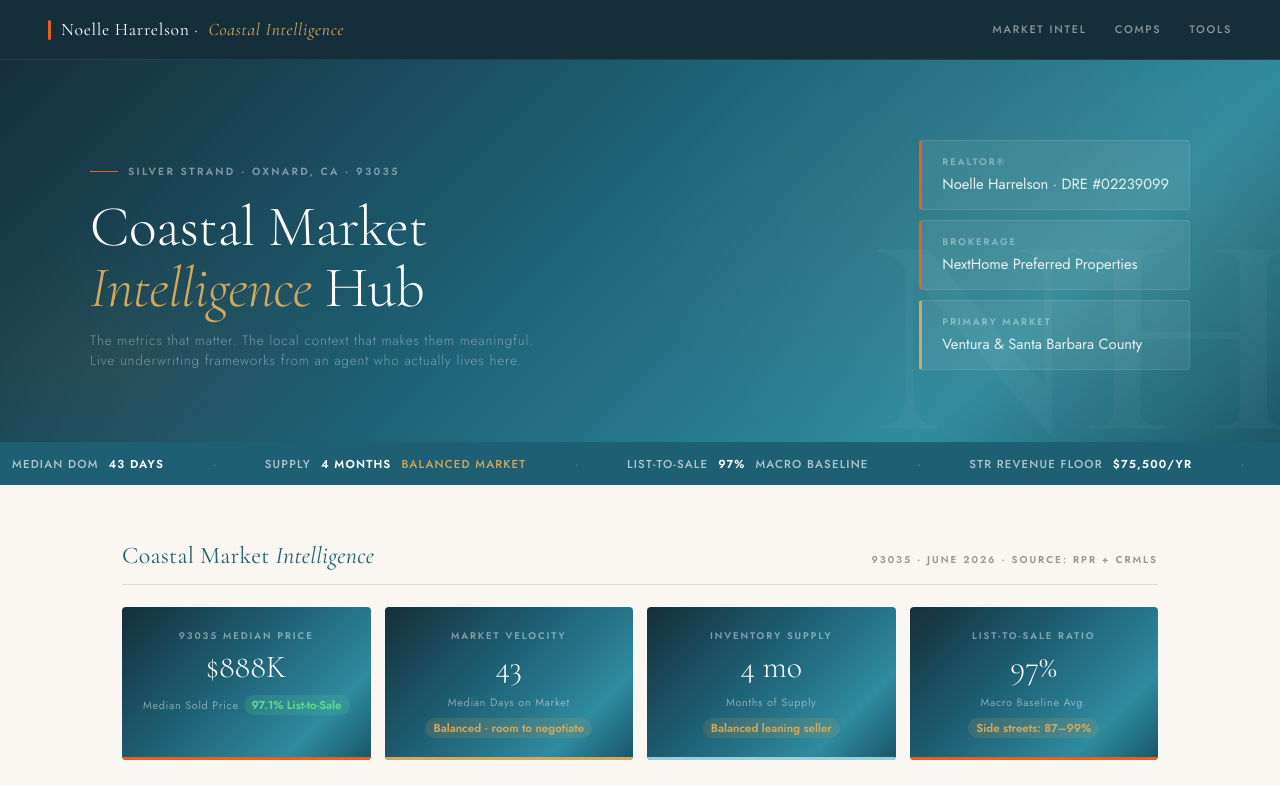
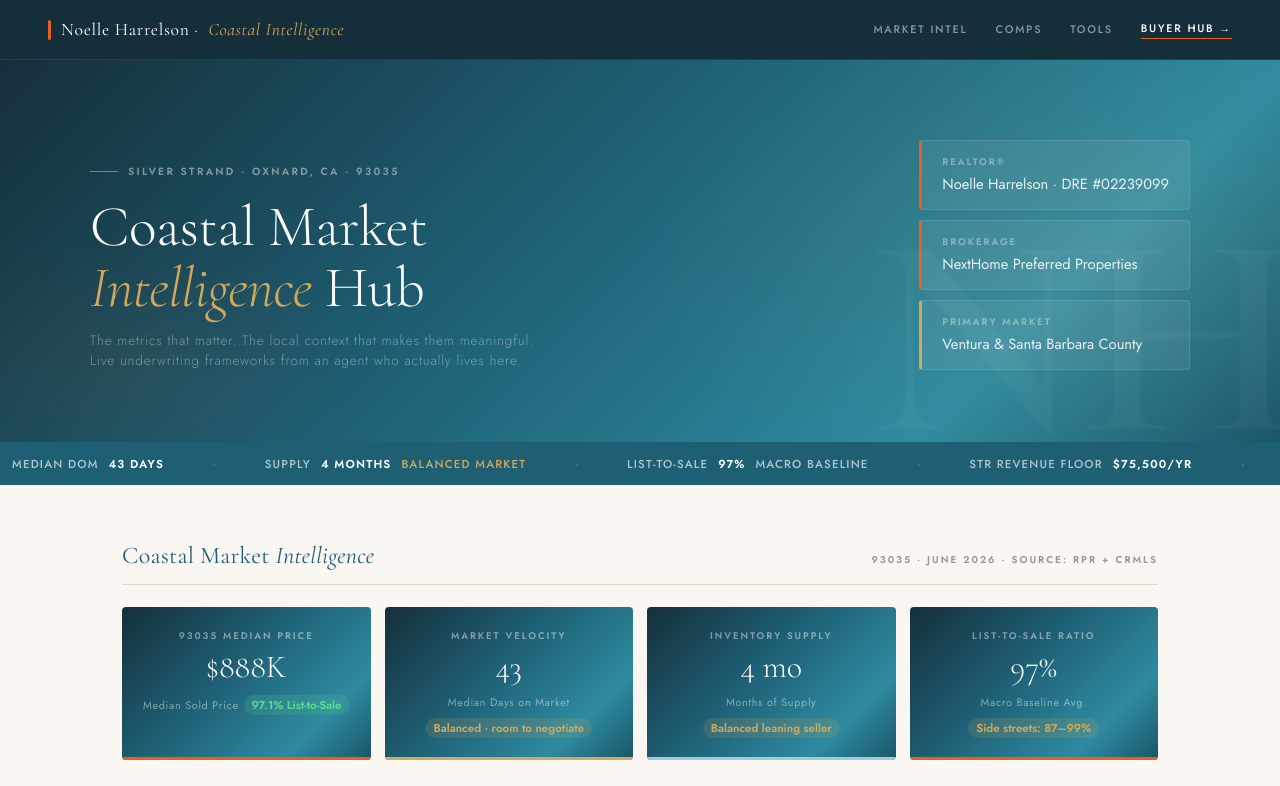
Before and after one commit to NoelleHarrelson/-nh-tracker, a plain HTML site: page market-intelligence.html in a window 1280 px wide. Shown: the top 786 px of the page. Drawn offline with nearby package versions, Linux system fonts and the light colour scheme.

Commit message:
Add files via upload

```diff
--- a/market-intelligence.html
+++ b/market-intelligence.html
@@ -812,6 +812,7 @@ body {
     <a onclick="scrollToSection('market')">Market Intel</a>
     <a onclick="scrollToSection('comps')">Comps</a>
     <a onclick="scrollToSection('tools')">Tools</a>
+    <a href="https://noelleharrelson.github.io/-nh-tracker/coastal-intel.html" target="_blank" style="color:#fff;border-bottom:1px solid #E8601C;padding-bottom:2px;">Buyer Hub →</a>
   </div>
 </nav>
 
```
